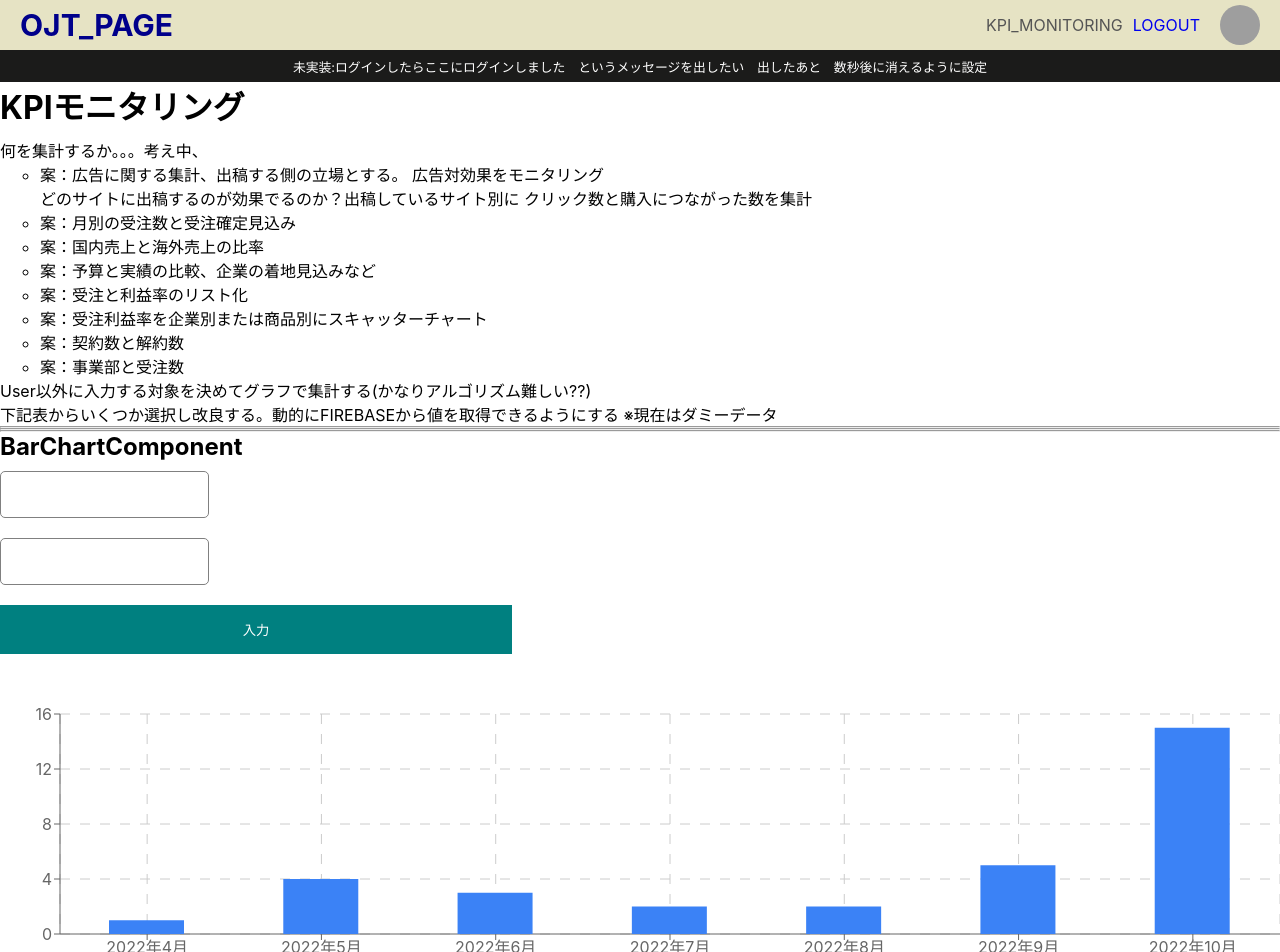
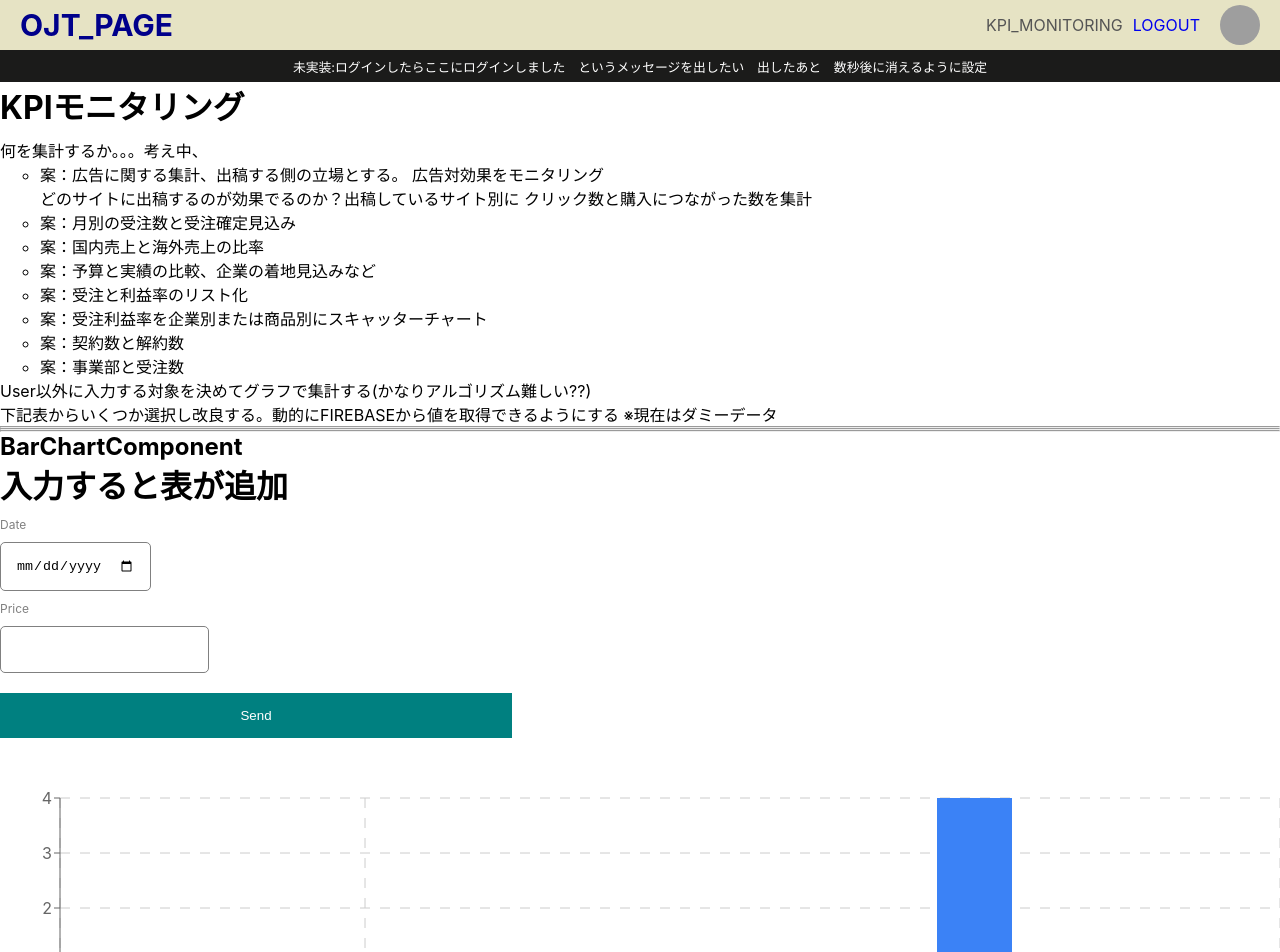
Before and after one commit to soda21/OJT_Program, a React (Create React App) app: page /chart in a window 1280 px wide. Shown: the top 952 px of the page. Built offline with nearby package versions, Linux system fonts and the light colour scheme; no server answers; sample sign-in values are in the browser's storage; grey boxes are pictures that could not be loaded.

Commit message:
8/6フォームから日付と数値を入力すしグラフが動的に変動させる

```diff
--- a/src/Chart/ChartComponents/BarChartComponent.jsx
+++ b/src/Chart/ChartComponents/BarChartComponent.jsx
@@ -7,67 +7,60 @@ import {
   Tooltip,
   ResponsiveContainer,
 } from "recharts";
+import { productInputs } from "../../formSource";
 import React, { useState } from "react";
+
 const BarChartComponent = () => {
   const [data, setdata] = useState([
-    { date: "2022年4月", count: 1 },
-    { date: "2022年5月", count: 4 },
-    { date: "2022年6月", count: 3 },
-    { date: "2022年7月", count: 2 },
-    { date: "2022年8月", count: 2 },
-    { date: "2022年9月", count: 5 },
-    { date: "2022年10月", count: 15 },
+    { Date: "2022-08-5", Price: 1 },
+    { Date: "2022-08-12", Price: 4 },
   ]);
   const [tmp, setTmp] = useState([]);
   const handleInput = (e) => {
-
+    e.preventDefault();
+    const id = e.target.name;
+    const value = e.target.value;
+    setTmp({ ...tmp, [id]: value });
+  };
+  // フォームの内容を更新する
+  const onSubmit = (e) => {
     e.preventDefault();
 
+    console.log([...data, [{ ...tmp }]]);
+    setdata([...data, { ...tmp }]);
   };
-  // フォームの内容を更新する
-  const handleChange = (e) => {
-    // console.log({...data, [e.target.name]: e.target.value });
-    // setTmp({[e.target.name]: +e.target.value })
-    // data.push(({[e.target.name]: +e.target.value }))
 
-
-  };
-  //  console.log(data.length)
-  console.log(tmp);
   console.log(data);
-  console.log( data.length+1);
+  console.log(data.length + 1);
   // console.log( data[5]);
   return (
     <div>
-      <div>
-        <form onSubmit={handleInput}>
-          <input
-            type="text"
-            onChange={handleChange}
-            name="date"
-            placehoder="email"
-          />
-          <br />
-          <input
-            type="number"
-            onChange={handleChange}
-            name="count"
-            placehoder="password"
-          />
-          <br />
-          <div className="loginBtn">
-            <button type="submit">入力</button>
+      <div className="Title">
+        <h1>入力すると表が追加</h1>
+      </div>
+      <form onSubmit={onSubmit}>
+        {productInputs.map((input) => (
+          <div key={input.name}>
+            <label htmlfor="name">{input.label}</label>
+            <input
+              name={input.name}
+              id={input.id}
+              type={input.type}
+              onChange={handleInput}
+            />
           </div>
-        </form>
-      </div>
+        ))}
+        <button type="submit">Send</button>
+      </form>
+
       <div>
         <ResponsiveContainer width="100%" height={300}>
           <BarChart data={data} margin={{ top: 50 }}>
             <CartesianGrid strokeDasharray="10 10 " />
-            <XAxis dataKey="date" />
+            <XAxis dataKey="Date" />
             <YAxis allowDecimals={false} />
             <Tooltip />
-            <Bar dataKey="count" fill="#3b82f6" barSize={75} />
+            <Bar dataKey="Price" fill="#3b82f6" barSize={75} />
           </BarChart>
         </ResponsiveContainer>
       </div>
--- a/src/formSource.js
+++ b/src/formSource.js
@@ -4,7 +4,6 @@ export const userInputs = [
     label: "名前",
     type: "text",
     placeholder: "",
-
   },
   {
     id: "email",
@@ -22,38 +21,29 @@ export const userInputs = [
     id: "password",
     label: "Password※6文字以上",
     type: "",
-  }
+  },
 ];
 
 export const productInputs = [
+  // {
+  //   id: 1,
+  //   label: "Title",
+  //   name: "Title",
+  //   type: "text",
+  //   placeholder: "Apple Macbook Pro",
+  // },
   {
     id: 1,
-    label: "Title",
-    type: "text",
+    label: "Date",
+    name: "Date",
+    type: "date",
     placeholder: "Apple Macbook Pro",
-  },
-  {
-    id: 2,
-    label: "Description",
-    type: "text",
-    placeholder: "Description",
-  },
-  {
-    id: 3,
-    label: "Category",
-    type: "text",
-    placeholder: "Computers",
   },
   {
     id: 4,
     label: "Price",
-    type: "text",
+    name: "Price",
+    type: "number",
     placeholder: "100",
   },
-  {
-    id: 5,
-    label: "Stock",
-    type: "text",
-    placeholder: "in stock",
-  },
 ];
--- a/src/pages/Home.css
+++ b/src/pages/Home.css
@@ -10,19 +10,16 @@
   display: flex;
   margin: 20px;
   flex-direction: column;
-
 }
-.topbarIconContainer{
+.topbarIconContainer {
   flex: 1;
-    width:50%
-
+  width: 50%;
 }
-.search{
-  width:200px;
+.search {
+  width: 200px;
   margin-left: 10px;
-
 }
-.order_btn{
+.order_btn {
   width: 159px;
   margin-left: 10px;
 }
@@ -97,12 +94,6 @@ table tr:last-child td:last-child {
   cursor: pointer;
 }
 
-  .seachbox{
+.seachbox {
   display: flex;
-    justify-content: center;
 }
-  .searchfield{
-    flex: 2;
-    width: 100%;
-    justify-content: space-between;
-  }
--- a/src/pages/Home.jsx
+++ b/src/pages/Home.jsx
@@ -5,6 +5,7 @@ import { collection, deleteDoc, doc, onSnapshot } from "firebase/firestore";
 import { Link } from "react-router-dom";
 import React from "react";
 import Waterfall from "../Chart/ChartComponents/Waterfall";
+import BarChartComponent from "../Chart/ChartComponents/BarChartComponent";
 
 const Home = (userLoginInfo) => {
   const [nameSearch, setNameSearch] = useState("");
@@ -38,7 +39,7 @@ const Home = (userLoginInfo) => {
       unsub();
     };
   }, []);
-
+console.log(data)
   // 並び替え---------------------------------------------------------------------------
 
   // 並び替えボタンを押す------------------------------------------
@@ -138,7 +139,7 @@ const Home = (userLoginInfo) => {
               <label htmlFor="email">Email</label>
               <input
                 className="search"
-                placeholder="検索する名前を入力してください..."
+                placeholder="検索するemailを入力してください..."
                 onChange={(e) => setEmailSearch(e.target.value)}
               />
             </span>
@@ -146,13 +147,13 @@ const Home = (userLoginInfo) => {
               <label htmlFor="phone">電話番号</label>
               <input
                 className="search"
-                placeholder="検索する名前を入力してください..."
+                placeholder="検索する電話番号を入力してください..."
                 onChange={(e) => setphoneNSearch(e.target.value)}
               />
             </span>
           </div>
           <div className="orderbox">
-            <h2>並び替え(最初の一回目は反応しないバグ？？？)</h2>
+            <h2>並び替え</h2>
             <span className="searchfield">
               <button className="order_btn" onClick={nameSort}>
                 名前
@@ -184,8 +185,8 @@ const Home = (userLoginInfo) => {
           <hr />
           {/* Chart------------------------------------------------------- */}
           <div className="graphcontainer">
-            <h2>新規受注など(今後、連動予定)</h2>
-            <div className="simpoleBarChart"> <Waterfall /> </div>
+
+            <div className="simpoleBarChart"> <BarChartComponent /> </div>
           </div>
 
           {/* UserList------------------------------------------------------- */}
--- a/src/pages/Users/AddUser.jsx
+++ b/src/pages/Users/AddUser.jsx
@@ -45,7 +45,7 @@ const AddUser = ({ inputs }) => {
       console.log(err);
     }
   };
-
+  console.log(data)
   return (
     <div className="wrapper">
       <div className="formInput">
```
Also changed, not shown: 1 other file (tests, documents, lock files or other folders). Lines whose indentation alone changed are shown as unchanged.
